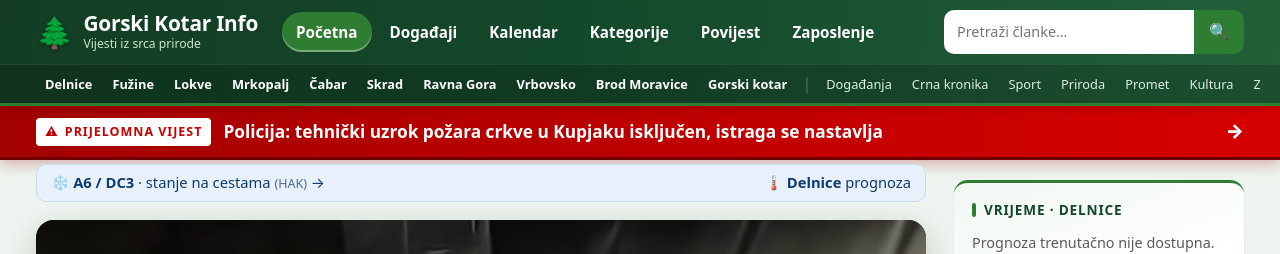
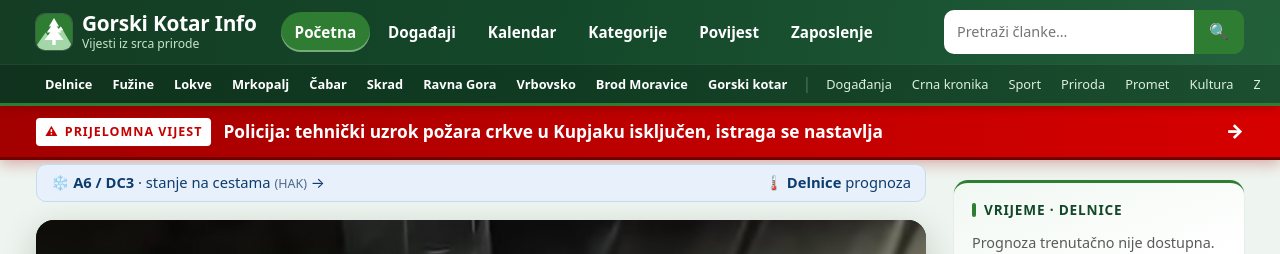
Before and after one commit to MojGK/gorski-kotar.info, a Jekyll site: the page built from index.md, in a window 1280 px wide. Shown: the top 254 px of the page. Built offline with Jekyll 4.4.1, drawn with Linux system fonts in a browser that asks for light colours.

Commit message:
Znak portala: SVG logo u zaglavlju, favicon (ico/svg), apple-touch-icon, publisher.logo i og:image naslovnice

```diff
--- a/_config.yml
+++ b/_config.yml
@@ -58,7 +58,7 @@ plugins:
   - jekyll-feed
   - jekyll-sitemap
 lang: hr_HR
-logo: /assets/images/delnice-panorama-2024.jpg
+logo: /assets/images/logo-gorski-kotar-info-512.png
 feed:
   path: feed.xml
 # Zadana slika za pregled pri dijeljenju (FB/WhatsApp) na stranicama koje nisu članci
--- a/_layouts/default.html
+++ b/_layouts/default.html
@@ -43,6 +43,9 @@
   <meta property="article:modified_time" content="{{ page.azurirano | date_to_xmlschema }}" />{% endunless %}{% endif %}
   {% feed_meta %}
   <meta name="theme-color" content="#1a4d2e">
+  <link rel="icon" href="{{ '/favicon.ico' | relative_url }}" sizes="any">
+  <link rel="icon" href="{{ '/favicon.svg' | relative_url }}" type="image/svg+xml">
+  <link rel="apple-touch-icon" href="{{ '/apple-touch-icon.png' | relative_url }}">
   <link rel="stylesheet" href="{{ '/assets/css/style.css' | relative_url }}">
 </head>
 {%- comment -%} Aktivna stavka navigacije (ista logika za gornju i donju navigaciju) {%- endcomment -%}
@@ -65,7 +68,7 @@
   <header class="site-header" id="site-header">
     <div class="container header-inner">
       <a href="{{ '/' | relative_url }}" class="logo" aria-label="{{ site.title }} – naslovnica">
-        <span class="logo-icon" aria-hidden="true">🌲</span>
+        <img class="logo-icon logo-img" src="{{ '/assets/images/logo-gorski-kotar-info.svg' | relative_url }}" alt="" width="36" height="36">
         <span class="logo-text">
           <span class="site-title">{{ site.title }}</span>
           <span class="tagline">{{ site.tagline | default: site.description }}</span>
@@ -132,7 +135,7 @@
   <footer class="site-footer">
     <div class="container footer-inner">
       <div class="footer-brand">
-        <span class="logo-icon" aria-hidden="true">🌲</span>
+        <img class="logo-icon logo-img" src="{{ '/assets/images/logo-gorski-kotar-info.svg' | relative_url }}" alt="" width="36" height="36">
         <div>
           <strong>{{ site.title }}</strong>
           <p>{{ site.tagline | default: site.description }}</p>
--- a/assets/css/style.css
+++ b/assets/css/style.css
@@ -1389,3 +1389,7 @@ h1, h2, h3, .post-card h3 a, .izd-title { overflow-wrap: break-word; }
 .card-meta .azurirano-oznaka { margin-left: 0; }
 .latest-list .azurirano-oznaka { display: table; margin: 2px 0 0; }
 .post-header .meta .azurirano-oznaka { font-size: 0.75rem; margin-left: 8px; }
+
+/* Znak portala (SVG) u zaglavlju i podnožju umjesto emojija */
+.logo-img, .logo-img[class] { display: block; width: 36px; height: 36px; flex-shrink: 0; border-radius: 9px; font-size: 0; box-shadow: 0 0 0 1px rgba(255,255,255,0.18); filter: none; }
+@media (max-width: 899px) { .logo-img, .logo-img[class] { width: 32px; height: 32px; border-radius: 8px; } }
```
Also changed, not shown: index.md (+1 -0 lines), apple-touch-icon.png (added), assets/images/favicon-32.png (added), assets/images/logo-gorski-kotar-info-512.png (added), assets/images/logo-gorski-kotar-info.svg (added), assets/images/og-gorski-kotar-info.png (added), favicon.ico (added), favicon.svg (added).
